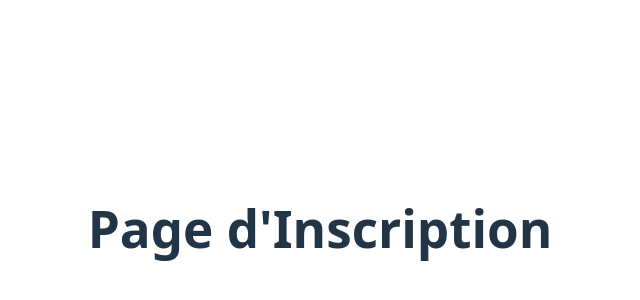
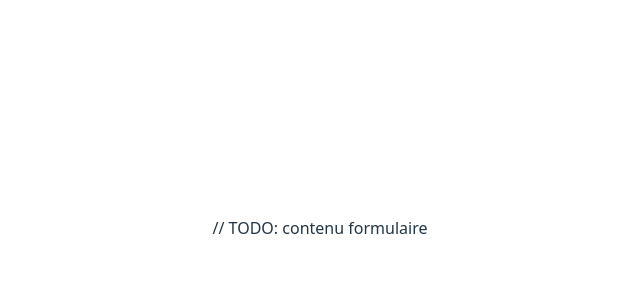
Before and after one commit to LaurentCorten/DevApp_TFF_Sortilege__AppClient, a React (Vite) app: page /auth/register in a window 1280 px wide. Shown: the part 172-472 px from the top of the page, without its empty margins (320-960 px from the left). Built offline with nearby package versions, Linux system fonts and the light colour scheme.

Commit message:
fin de journée. Début RegisterForm

```diff
--- a/src/App.tsx
+++ b/src/App.tsx
@@ -1,12 +1,12 @@
 import './App.css';
 import { Route, Routes } from 'react-router';
-import HomePage from './pages/home/Home.page';
+import HomePage from './pages/common/Home.page';
 import ArenaPage from './pages/game/Arena.page';
 import CardListPage from './pages/game/CardList.page';
 import RulesPage from './pages/game/Rules.page';
 import RegisterPage from './pages/auth/Register.page';
 import LoginPage from './pages/auth/Login.page';
-import ProfilePage from './pages/profile/Profile.page';
+import ProfilePage from './pages/common/Profile.page';
 
 function App() {
 
--- a/src/pages/auth/Register.page.tsx
+++ b/src/pages/auth/Register.page.tsx
@@ -1,10 +1,21 @@
+import { useActionState } from "react";
 
-
+const INITIAL_Member_STATE = {
+    data: { nick: '', email: '', password: '' },
+    error: null,
+};
 export default function RegisterPage() {
 
+    const PostNewMember = async (INITIAL_STATE, formData) => {
+        // TODO: récup du formulaire
+    };
+
+    const [state, handleSubmit, isPending] = useActionState(PostNewMember, INITIAL_Member_STATE);
+
     return (
-        <>
-            <h1>Page d'Inscription</h1>
-        </>
+        <form className='form' action={handleSubmit}>
+            // TODO: contenu formulaire
+
+        </form>
     );
 }
--- /dev/null
+++ b/src/reset.css
@@ -0,0 +1,50 @@
+/* http://meyerweb.com/eric/tools/css/reset/
+   v2.0 | 20110126
+   License: none (public domain)
+*/
+
+html, body, div, span, applet, object, iframe,
+h1, h2, h3, h4, h5, h6, p, blockquote, pre,
+a, a:link, a:visited, abbr, acronym, address, big, cite, code,
+del, dfn, em, img, ins, kbd, q, s, samp,
+small, strike, strong, sub, sup, tt, var,
+b, u, i, center,
+dl, dt, dd, ol, ul, li,
+fieldset, form, label, legend,
+table, caption, tbody, tfoot, thead, tr, th, td,
+article, aside, canvas, details, embed,
+figure, figcaption, footer, header, hgroup,
+menu, nav, output, ruby, section, summary,
+time, mark, audio, video {
+	margin: 0;
+	padding: 0;
+	border: 0;
+	font-size: 100%;
+	font: inherit;
+	vertical-align: baseline;
+    box-sizing: border-box;
+	text-decoration: none;
+}
+/* HTML5 display-role reset for older browsers */
+article, aside, details, figcaption, figure,
+footer, header, hgroup, menu, nav, section {
+	display: block;
+}
+body {
+	line-height: 1;
+}
+ol, ul {
+	list-style: none;
+}
+blockquote, q {
+	quotes: none;
+}
+blockquote:before, blockquote:after,
+q:before, q:after {
+	content: '';
+	content: none;
+}
+table {
+	border-collapse: collapse;
+	border-spacing: 0;
+}
```
Also changed, not shown: src/style.css (added, +40 -0 lines), src/pages/common/Home.page.tsx (renamed from src/pages/home/Home.page.tsx), src/pages/common/Profile.page.tsx (renamed from src/pages/profile/Profile.page.tsx).
